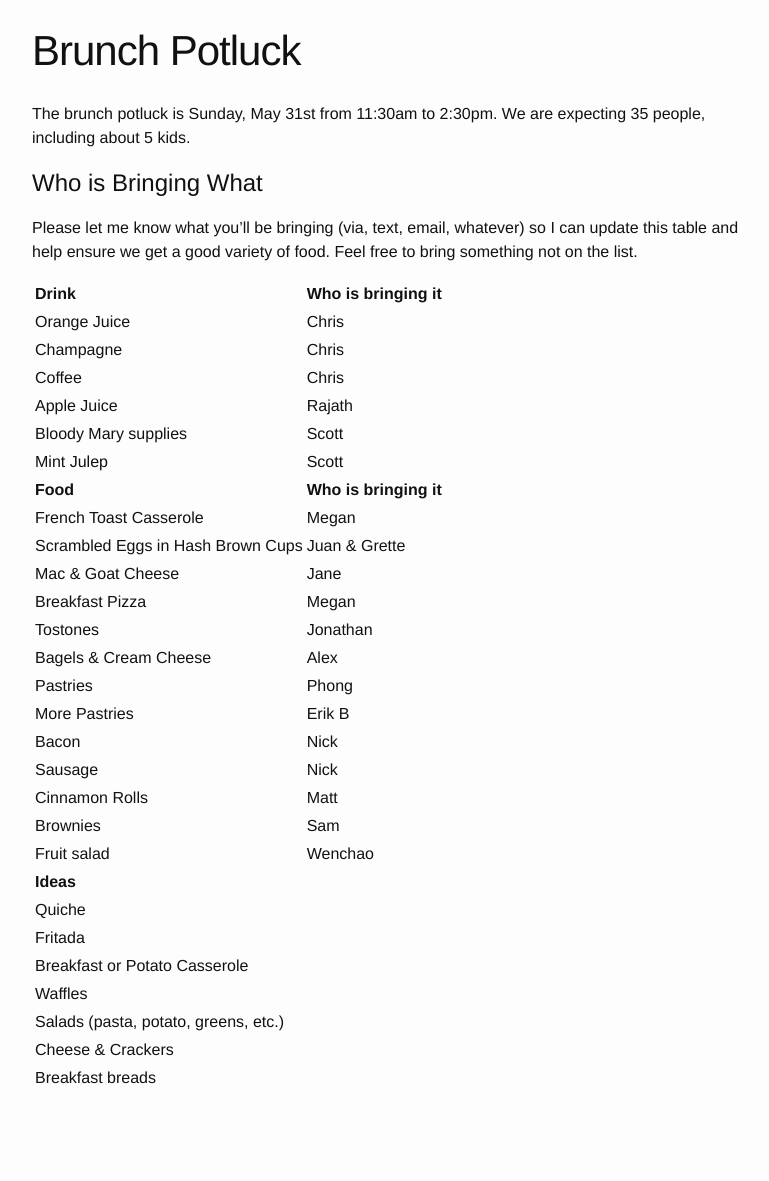
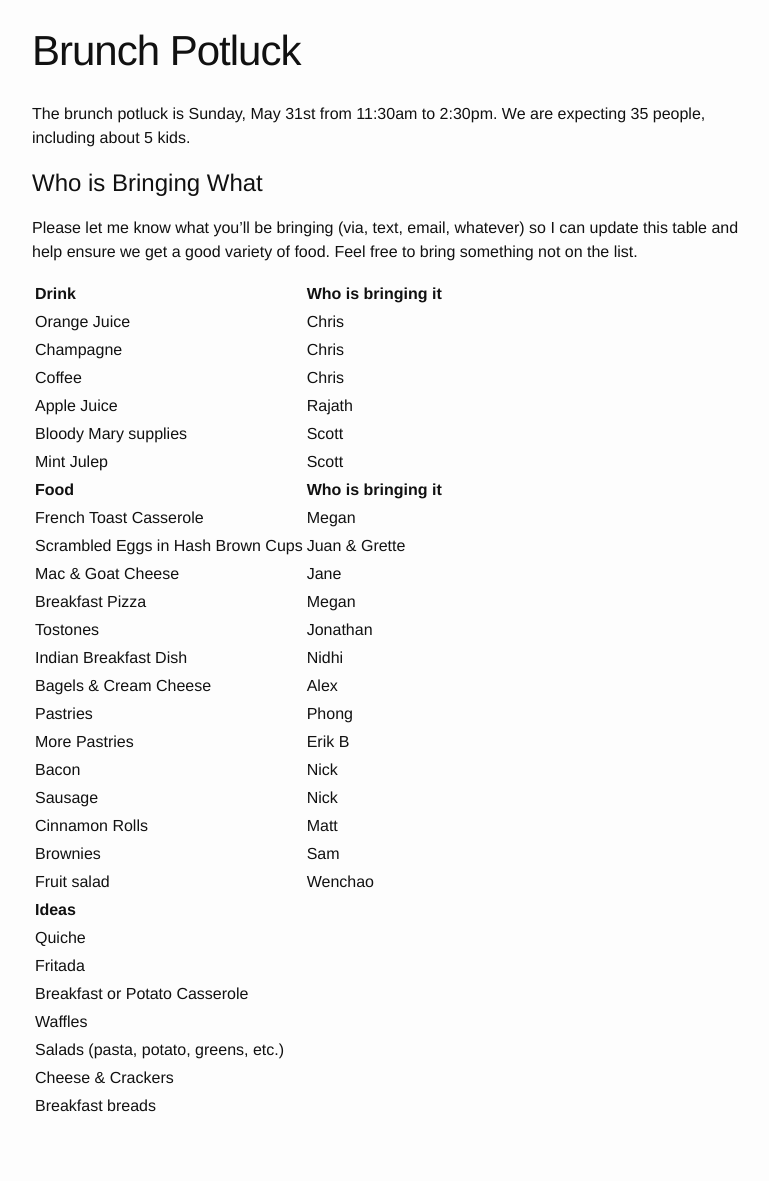
Before and after one commit to chlady/chlady.github.io, a Jekyll site: the page built from brunch.md, in a window 1280 px wide. Shown: the whole page, without its empty margins (238-1007 px from the left). Built offline with Jekyll 4.4.1, drawn with Linux system fonts in a browser that asks for light colours; before the commit the page ends 1153 px from its top, so only the background shows below that.

Commit message:
Add's Nidhi's contribution

```diff
--- a/brunch.md
+++ b/brunch.md
@@ -26,6 +26,7 @@ Please let me know what you'll be bringing (via, text, email, whatever) so I can
 | Mac & Goat Cheese | Jane
 | Breakfast Pizza | Megan
 | Tostones | Jonathan
+| Indian Breakfast Dish | Nidhi
 | Bagels & Cream Cheese | Alex
 | Pastries | Phong
 | More Pastries | Erik B
```
